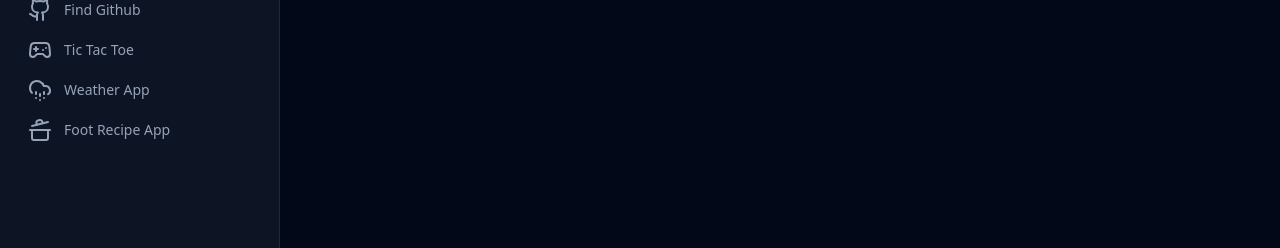
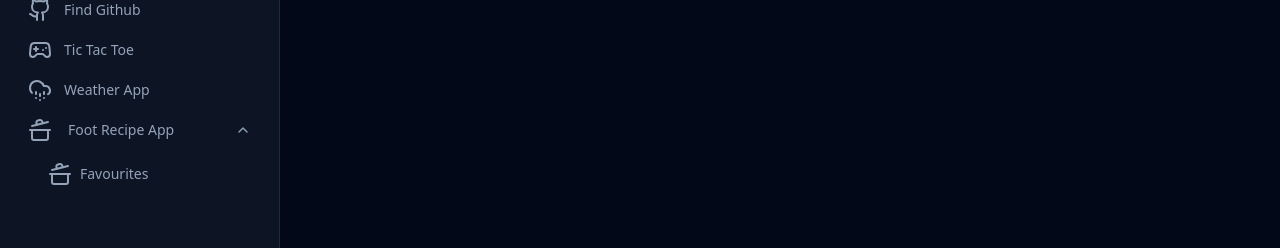
Before and after one commit to turnacaner53/react-tuto-dashboard, a React (Vite) app: page /more-data in a window 1280 px wide. Shown: the part 318-566 px from the top of the page. Built offline with nearby package versions, Linux system fonts and the light colour scheme; no server answers.

Commit message:
refactor: Update MenuItem component to support submenus and improve navigation

```diff
--- a/src/layouts/Header.jsx
+++ b/src/layouts/Header.jsx
@@ -31,20 +31,14 @@ const Header = () => {
           </Button>
         </SheetTrigger>
         <SheetContent side='left' className='flex flex-col'>
-            <Link href='/' className='flex items-center gap-4 text-lg font-semibold'>
-              <Package2 className='h-6 w-6' />
-              <span>React</span>
-            </Link>
-          <nav className='grid gap-2 text-lg font-medium overflow-auto no-scrollbar'>
+          <Link href='/' className='flex items-center gap-4 text-lg font-semibold'>
+            <Package2 className='h-6 w-6' />
+            <span>React</span>
+          </Link>
+          <nav className='no-scrollbar grid gap-2 overflow-auto text-lg font-medium'>
             <div className='mt-2'>
               {SIDEBAR_NAV.map((item, index) => (
-                <MenuItem
-                  onClick={() => setSheetOpen(false)}
-                  key={index}
-                  path={item.path}
-                  icon={item.icon}
-                  label={item.label}
-                />
+                <MenuItem key={index} item={item} sheetOnClick={() => setSheetOpen(false)} />
               ))}
             </div>
           </nav>
--- a/src/layouts/Sidebar.jsx
+++ b/src/layouts/Sidebar.jsx
@@ -21,7 +21,7 @@ const Sidebar = () => {
         <div className='flex-1 overflow-y-hidden hover:overflow-y-auto'>
           <nav className='grid items-start px-2 text-sm font-medium lg:px-4'>
             {SIDEBAR_NAV.map((item, index) => (
-              <MenuItem key={index} path={item.path} icon={item.icon} label={item.label} />
+              <MenuItem key={index} item={item} />
             ))}
           </nav>
         </div>
--- a/src/layouts/components/MenuItem.jsx
+++ b/src/layouts/components/MenuItem.jsx
@@ -1,25 +1,68 @@
+import { useState } from 'react';
 import { NavLink, useLocation } from 'react-router-dom';
 
 import { cn } from '@/lib/utils';
+import { ChevronDown } from 'lucide-react';
 import PropTypes from 'prop-types';
 
-const MenuItem = ({ path, icon, label,onClick, ...props }) => {
+const MenuItem = ({ item, sheetOnClick }) => {
+  const [subMenuOpen, setSubMenuOpen] = useState(true);
   const { pathname } = useLocation();
-  const isActive = pathname === path;
+  const isActive = pathname === item.path;
+
+  const toggleSubMenu = () => {
+    setSubMenuOpen(!subMenuOpen);
+  };
 
   return (
-    <NavLink
-      to={path}
-      onClick={onClick}
-      className={cn(
-        `flex items-center gap-3 rounded-lg px-3 py-2 text-muted-foreground transition-all hover:text-primary`,
-        isActive && `bg-gray-800 dark:bg-gray-600 text-white`,
+    <div>
+      {item?.subMenu ? (
+        <>
+          <NavLink
+            onClick={toggleSubMenu}
+            to={item.path}
+            className={cn(
+              `flex items-center justify-between gap-3 rounded-lg px-3 py-2 text-muted-foreground transition-all hover:text-primary`,
+              isActive && `bg-gray-800 text-white dark:bg-gray-600`,
+            )}>
+            <div className='flex flex-row items-center  space-x-4'>
+              {item.icon}
+              <span className=''>{item.label}</span>
+            </div>
+            <ChevronDown className={`${subMenuOpen ? 'rotate-180' : ''} flex`} size={16} />
+          </NavLink>
+
+          {subMenuOpen && item?.subMenu && item?.subMenuItems && (
+            <div className='my-2 ml-6 flex flex-col space-y-1'>
+              {item.subMenuItems &&
+                item?.subMenuItems?.map((subItem, i) => {
+                  return (
+                    <NavLink
+                      key={i}
+                      onClick={sheetOnClick}
+                      to={subItem.path}
+                      className={`${subItem.path === pathname && 'bg-gray-800 font-bold text-white dark:bg-gray-600'} flex items-center gap-2 rounded-lg px-2 py-1 text-muted-foreground transition-all hover:text-primary`}>
+                      <span className='h-6'>{subItem.icon}</span>
+                      {subItem.label}
+                    </NavLink>
+                  );
+                })}
+            </div>
+          )}
+        </>
+      ) : (
+        <NavLink
+          onClick={sheetOnClick}
+          to={item.path}
+          className={cn(
+            `flex items-center gap-3 rounded-lg px-3 py-2 text-muted-foreground transition-all hover:text-primary`,
+            isActive && `bg-gray-800 text-white dark:bg-gray-600`,
+          )}>
+          <span>{item.icon}</span>
+          {item.label}
+        </NavLink>
       )}
-      {...props}
-      >
-      <span>{icon}</span>
-      {label}
-    </NavLink>
+    </div>
   );
 };
 
--- a/src/routes/sidebar-nav.jsx
+++ b/src/routes/sidebar-nav.jsx
@@ -13,15 +13,30 @@ import {
 } from 'lucide-react';
 
 export const SIDEBAR_NAV = [
-  { path: '/', label: 'Home', icon: <Home /> },
-  { path: '/accordion', label: 'Accordion', icon: <Layers /> },
-  { path: '/random-color', label: 'Random Color', icon: <Palette /> },
-  { path: '/more-data', label: 'More Data', icon: <Database /> },
-  { path: '/qr-code', label: 'QR-Code', icon: <QrCode /> },
-  { path: '/scroll-indicator', label: 'Scroll Indicator', icon: <ScrollIcon /> },
-  { path: '/find-github', label: 'Find Github', icon: <Github /> },
-  { path: '/tictactoe', label: 'Tic Tac Toe', icon: <Gamepad2 /> },
-  { path: '/weather', label: 'Weather App', icon: <CloudHail /> },
-  { path: '/foot-recipes', label: 'Foot Recipe App', icon: <CookingPot /> },
-  // { path: '/test', label: 'Test', icon: <TestTube /> },
+  { path: '/', label: 'Home', icon: <Home />, subMenu: false },
+  { path: '/accordion', label: 'Accordion', icon: <Layers />, subMenu: false },
+  { path: '/random-color', label: 'Random Color', icon: <Palette />, subMenu: false },
+  { path: '/more-data', label: 'More Data', icon: <Database />, subMenu: false },
+  { path: '/qr-code', label: 'QR-Code', icon: <QrCode />, subMenu: false },
+  { path: '/scroll-indicator', label: 'Scroll Indicator', icon: <ScrollIcon />, subMenu: false },
+  { path: '/find-github', label: 'Find Github', icon: <Github />, subMenu: false },
+  { path: '/tictactoe', label: 'Tic Tac Toe', icon: <Gamepad2 />, subMenu: false },
+  { path: '/weather', label: 'Weather App', icon: <CloudHail />, subMenu: false },
+  {
+    path: '/foot-recipes',
+    label: 'Foot Recipe App',
+    icon: <CookingPot />,
+    subMenu: true,
+    subMenuItems: [{ path: '/foot-recipes/favourites', label: 'Favourites', icon: <CookingPot /> }],
+  },
+
+  // {
+  //   path: '/test',
+  //   label: 'Test',
+  //   icon: <TestTube />,
+  //   subMenu: true,
+  //   subMenuItems: [
+  //     { path: '/test', label: 'Test 1', icon: <TestTube /> },
+  //   ],
+  // },
 ];
```
